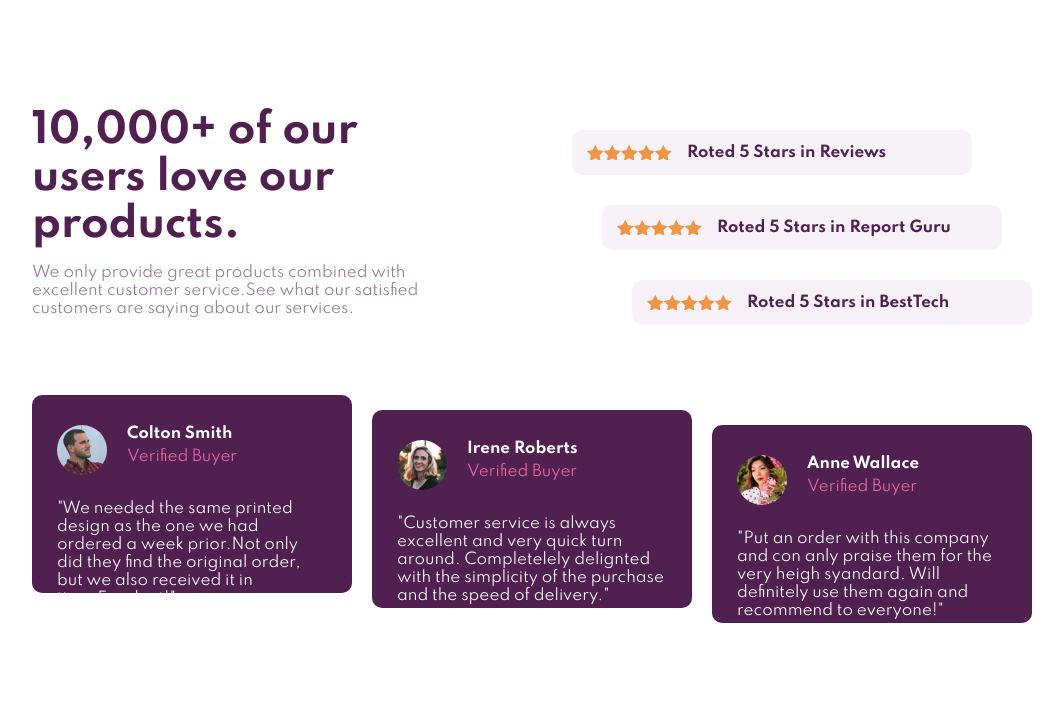
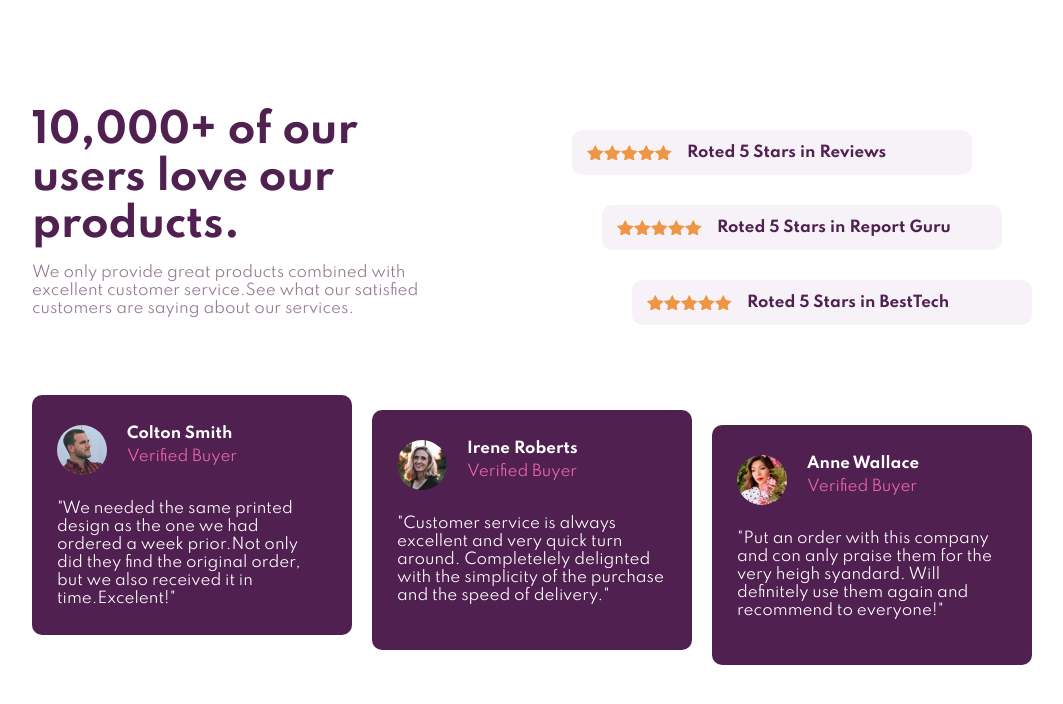
Before and after one commit to WesleyHigino/SocialProofSectionMaster, a plain HTML site: page index.html in a window 1280 px wide. Shown: the whole page, without its empty margins (108-1171 px from the left). Drawn offline with Linux system fonts and the light colour scheme.

Commit message:
Update 0.4

```diff
--- a/style.css
+++ b/style.css
@@ -106,7 +106,7 @@ main{
     flex-direction: column;
     background: hsl(300, 43%, 22%);
     width: 32%;
-    height: 65%;
+    height: 240px;
     border-radius: 10px;
 }
 
```
